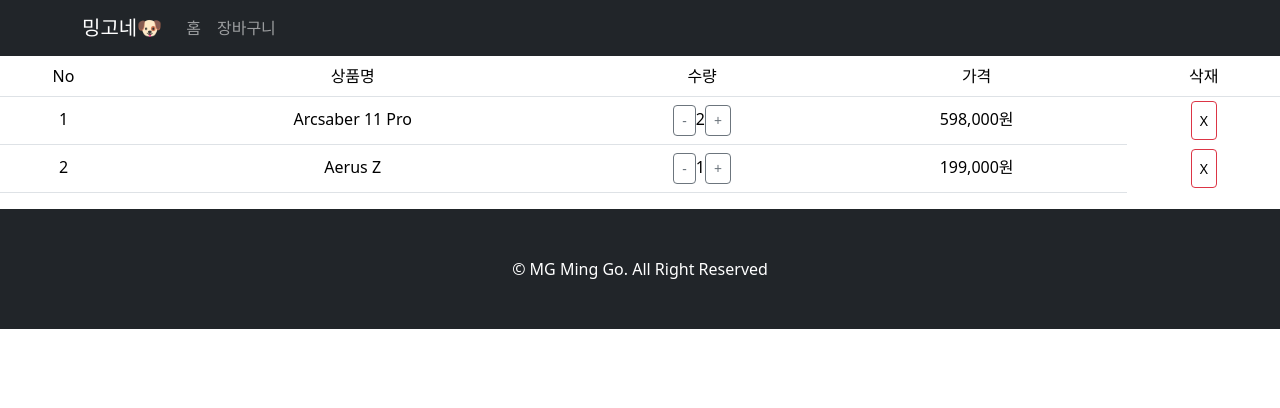
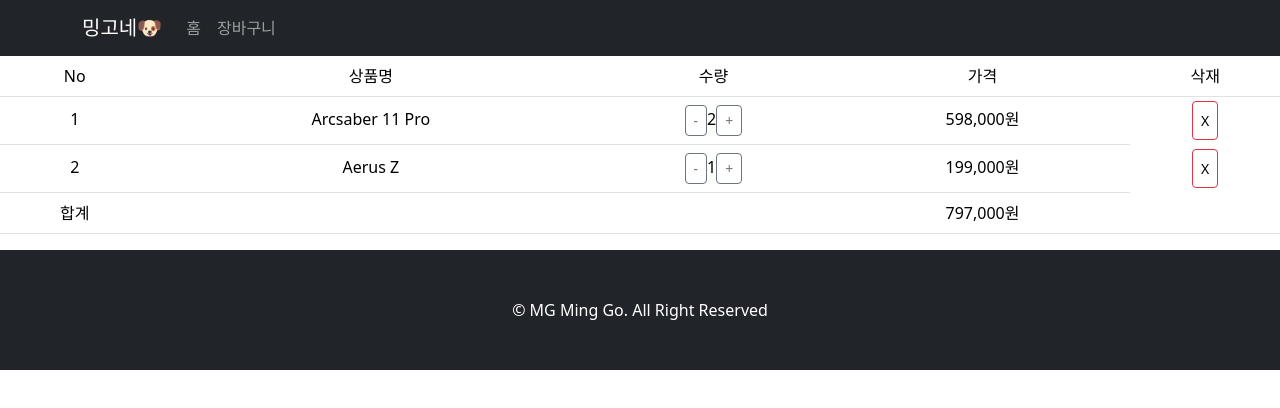
Before and after one commit to JEONwhail/frontend_study, a React (Create React App) app in the folder 11_React/my-shop/: page /cart in a window 1280 px wide. Shown: the top 408 px of the page. Built offline with nearby package versions, Linux system fonts and the light colour scheme.

Commit message:
깃브런치 설명 못들은 내용 추가

```diff
--- a/11_React/my-shop/src/pages/Cart.jsx
+++ b/11_React/my-shop/src/pages/Cart.jsx
@@ -67,6 +67,19 @@ function Cart() {
               </tr>
             );
           })}
+          {/* 합계 구하기 */}
+          <tr>
+            <th>합계</th>
+            <td></td>
+            <td></td>
+            <th>
+              {formatter.format(cartList.reduce((prev, cartItem) => {
+                console.log(prev); // 주의: 초기값이 없으면 배열 인덱스 0이 초기값으로 사용됨
+                return prev + (cartItem.price * cartItem.count);
+              }, 0))}원
+            </th>
+            <td></td>
+          </tr>
         </tbody>
       </Table>
     </>
--- a/11_React/my-shop/src/pages/ProductDetail.jsx
+++ b/11_React/my-shop/src/pages/ProductDetail.jsx
@@ -68,6 +68,19 @@ function ProductDetail() {
       clearTimeout(timeout);
     };
   }, []);
+
+
+  // 상품 상세페이지에 들어갔을 때 해당 상품이 존재할때만 id값을 localStorage에 추가
+  useEffect(() => {
+    console.log(product);
+
+    if (!product) return;
+
+    let recentProducts = JSON.parse(localStorage.getItem('recentProducts')) || []; // 처음엔 null이니까 기본값으로 빈배열 넣어줌
+
+    recentProducts.push(productId);
+    localStorage.setItem('recentProducts', JSON.stringify(recentProducts)); // JSON 문자열로 저장
+  }, [product]);
 
   const handleChangeOrderCount = (e) => {
     // 숫자 외 입력 시 유효성 검사 후 경고 토스트 띄우기
```
Also changed, not shown: 1 other file (tests, documents, lock files or other folders).
